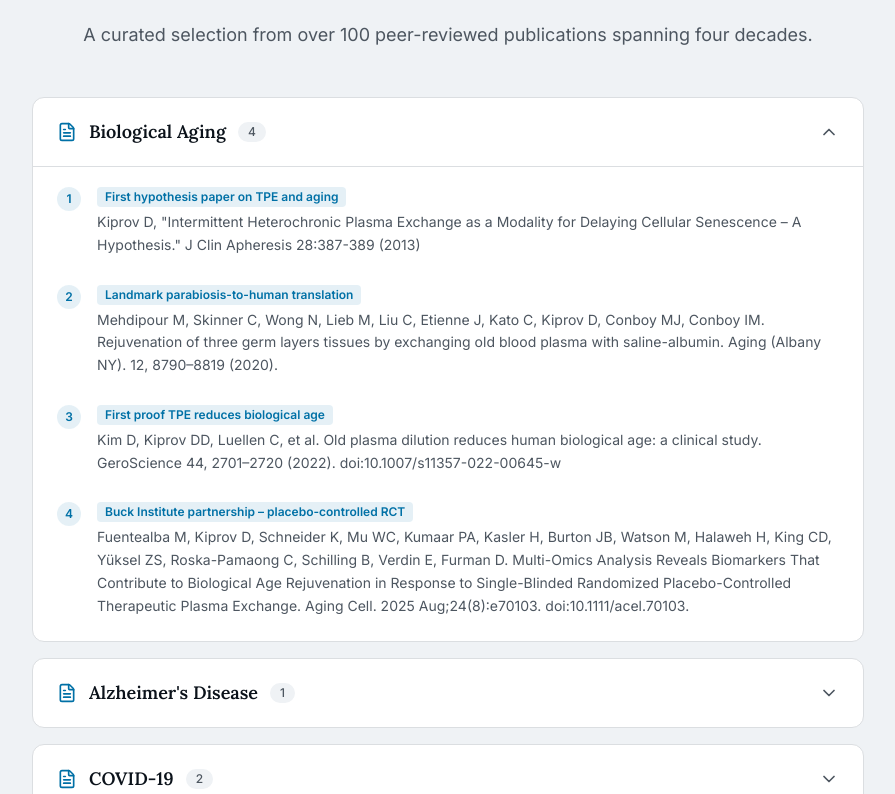
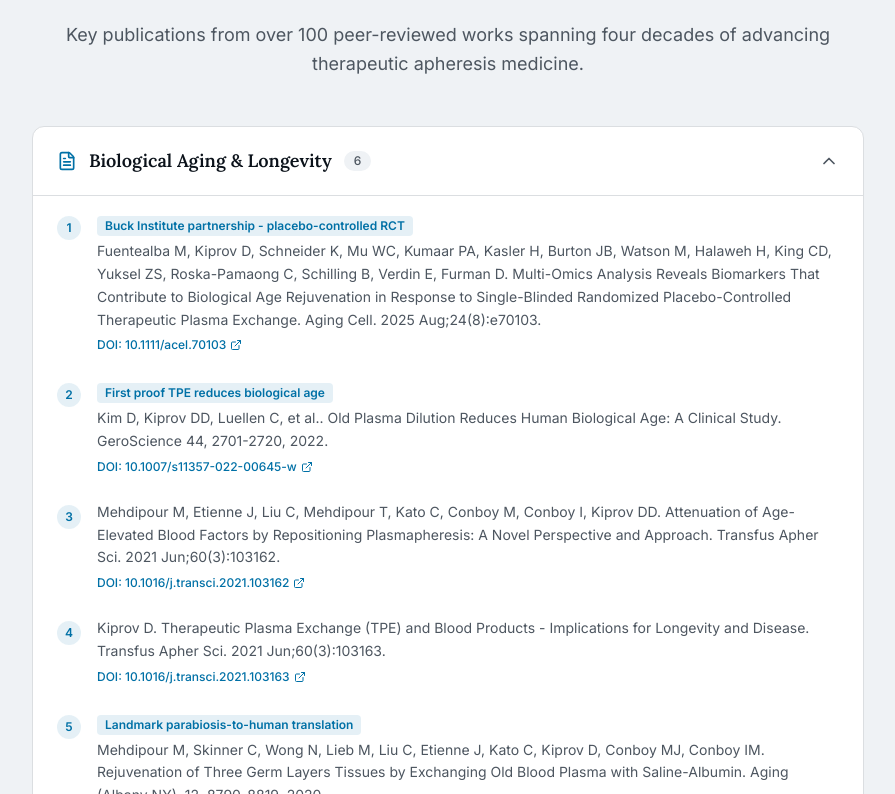
Before and after one commit to dralgreen70/v0-dr-kiprov-website, a Next.js app: page / in a window 1280 px wide. Shown: the part 6466-7260 px from the top of the page, without its empty margins (192-1087 px from the left). Built offline with nearby package versions, Linux system fonts and the light colour scheme.

Commit message:
feat: import and filter publications from shared data file\n\nUse shared data file for publications and filter to requested categories.

```diff
--- a/components/publications-section.tsx
+++ b/components/publications-section.tsx
@@ -1,97 +1,36 @@
 "use client"
 
 import { useState } from "react"
-import { ChevronDown, ChevronUp, FileText } from "lucide-react"
+import { ChevronDown, ChevronUp, FileText, ExternalLink } from "lucide-react"
+import { publications, type Publication } from "@/lib/publications-data"
 
-type Publication = {
-  citation: string
-  note?: string
+const HOMEPAGE_CATEGORIES = [
+  "Biological Aging & Longevity",
+  "Alzheimer's Disease & Neurodegeneration",
+  "COVID-19 & Post-Acute Sequelae",
+  "Autoimmune & Immunological Conditions",
+] as const
+
+function groupByCategory(pubs: Publication[]) {
+  const grouped: Record<string, Publication[]> = {}
+  for (const cat of HOMEPAGE_CATEGORIES) {
+    grouped[cat] = pubs
+      .filter((p) => p.category === cat)
+      .sort((a, b) => b.year - a.year)
+  }
+  return grouped
 }
 
-type Category = {
-  name: string
-  publications: Publication[]
+const categoryGroups = groupByCategory(publications)
+
+function formatCitation(pub: Publication) {
+  return `${pub.authors}. ${pub.title}. ${pub.journal}.`
 }
 
-const categories: Category[] = [
-  {
-    name: "Biological Aging",
-    publications: [
-      {
-        citation:
-          'Kiprov D, "Intermittent Heterochronic Plasma Exchange as a Modality for Delaying Cellular Senescence \u2013 A Hypothesis." J Clin Apheresis 28:387-389 (2013)',
-        note: "First hypothesis paper on TPE and aging",
-      },
-      {
-        citation:
-          "Mehdipour M, Skinner C, Wong N, Lieb M, Liu C, Etienne J, Kato C, Kiprov D, Conboy MJ, Conboy IM. Rejuvenation of three germ layers tissues by exchanging old blood plasma with saline-albumin. Aging (Albany NY). 12, 8790\u20138819 (2020).",
-        note: "Landmark parabiosis-to-human translation",
-      },
-      {
-        citation:
-          "Kim D, Kiprov DD, Luellen C, et al. Old plasma dilution reduces human biological age: a clinical study. GeroScience 44, 2701\u20132720 (2022). doi:10.1007/s11357-022-00645-w",
-        note: "First proof TPE reduces biological age",
-      },
-      {
-        citation:
-          "Fuentealba M, Kiprov D, Schneider K, Mu WC, Kumaar PA, Kasler H, Burton JB, Watson M, Halaweh H, King CD, Y\u00FCksel ZS, Roska-Pamaong C, Schilling B, Verdin E, Furman D. Multi-Omics Analysis Reveals Biomarkers That Contribute to Biological Age Rejuvenation in Response to Single-Blinded Randomized Placebo-Controlled Therapeutic Plasma Exchange. Aging Cell. 2025 Aug;24(8):e70103. doi:10.1111/acel.70103.",
-        note: "Buck Institute partnership \u2013 placebo-controlled RCT",
-      },
-    ],
-  },
-  {
-    name: "Alzheimer's Disease",
-    publications: [
-      {
-        citation:
-          "Boada M, Lopez O, Nunez L, Olazaran J, Pfeffer M, Paricio M, Lorites J, Pinol G, Gamez J, Anaya F, Ortiz P, Kiprov D, Grifols C, Torres M, Costa M, Bozzo J, Szczepiorkowski Z, Hendrix S, Paez A. A Randomized Controlled Clinical Trial of Plasma Exchange with Albumin replacement for Alzheimer's Disease: Primary Results of the AMBAR Study. Alzheimer's and Dementia: June 4, 2020. DOI:10.1002/alz.12137",
-        note: "52-71% slowing of disease progression",
-      },
-    ],
-  },
-  {
-    name: "COVID-19",
-    publications: [
-      {
-        citation:
-          "Kiprov D, Conboy MJ, Conboy IM. Immunomodulation for the management of corona virus disease (COVID-19). Transfus. Apher. Sci. 59, 102856 (2020).",
-      },
-      {
-        citation:
-          "Kiprov DD, Herskowitz A, Kim D, Lieb M, Liu C, Watanabe E, Hoffman JC, Rohe R, Conboy MJ, Conboy IM. Case Report: Therapeutic and immunomodulatory effects of plasmapheresis in long-haul COVID. F1000Res. 2021 Nov 24;10:1189. doi:10.12688/f1000research.74534.2. PMID: 35464182.",
-        note: "First publication on TPE for Long COVID",
-      },
-    ],
-  },
-  {
-    name: "Autoimmune & Immunological Conditions",
-    publications: [
-      {
-        citation:
-          "Kiprov D, Morand P. The effect of plasmapheresis and immunosuppressive drug therapy on T-cell subsets as defined by monoclonal antibodies. J Clin Aphere 1-57, 1983.",
-        note: "First recognition that plasmapheresis affects cellular immunity",
-      },
-      {
-        citation:
-          "Kiprov D, Anderson RE, Morand P, Simpson D, Chermann JC, Levy J, Moss A. Antilymphocyte antibodies and seropositivity for retroviruses in high risk groups for AIDS. N Engl J Med 312:1517, 1985.",
-        note: "First recognition of anti-lymphocyte factors in HIV",
-      },
-      {
-        citation:
-          "Kiprov D, Miller R. Polymyositis associated with benign monoclonal gammopathy. Lancet II:1183-1186, 1984.",
-        note: "First description of new immunologically-mediated muscle syndrome",
-      },
-      {
-        citation:
-          "Kiprov DD, Golden P, Rohe R, Smith S, Hofmann J, Hunnicutt J. Adverse Reactions Associated with Mobile Therapeutic Apheresis: Analysis of 17,940 Procedures. J Clin Apheresis 16:130-133, 2001.",
-        note: "Most comprehensive safety study in therapeutic apheresis",
-      },
-    ],
-  },
-]
-
 export function PublicationsSection() {
-  const [expanded, setExpanded] = useState<string | null>("Biological Aging")
+  const [expanded, setExpanded] = useState<string | null>(
+    "Biological Aging & Longevity"
+  )
 
   return (
     <section id="publications" className="bg-secondary py-24 lg:py-32">
@@ -104,34 +43,33 @@ export function PublicationsSection() {
             Peer-Reviewed Research
           </h2>
           <p className="mt-4 text-lg leading-relaxed text-muted-foreground">
-            A curated selection from over 100 peer-reviewed publications spanning
-            four decades.
+            Key publications from over 100 peer-reviewed works spanning four
+            decades of advancing therapeutic apheresis medicine.
           </p>
         </div>
 
         <div className="mt-12 space-y-4">
-          {categories.map((category) => {
-            const isOpen = expanded === category.name
+          {HOMEPAGE_CATEGORIES.map((category) => {
+            const pubs = categoryGroups[category]
+            const isOpen = expanded === category
             return (
               <div
-                key={category.name}
+                key={category}
                 className="rounded-xl border border-border bg-card overflow-hidden"
               >
                 <button
                   type="button"
-                  onClick={() =>
-                    setExpanded(isOpen ? null : category.name)
-                  }
+                  onClick={() => setExpanded(isOpen ? null : category)}
                   className="flex w-full items-center justify-between px-6 py-5 text-left"
                   aria-expanded={isOpen}
                 >
                   <div className="flex items-center gap-3">
                     <FileText className="h-5 w-5 text-accent" />
                     <span className="font-serif text-lg font-semibold text-card-foreground">
-                      {category.name}
+                      {category}
                     </span>
                     <span className="rounded-full bg-secondary px-2.5 py-0.5 text-xs font-medium text-muted-foreground">
-                      {category.publications.length}
+                      {pubs.length}
                     </span>
                   </div>
                   {isOpen ? (
@@ -144,7 +82,7 @@ export function PublicationsSection() {
                 {isOpen && (
                   <div className="border-t border-border px-6 pb-6 pt-4">
                     <div className="space-y-6">
-                      {category.publications.map((pub, idx) => (
+                      {pubs.map((pub, idx) => (
                         <div key={idx} className="flex gap-4">
                           <span className="mt-1 flex h-6 w-6 shrink-0 items-center justify-center rounded-full bg-accent/10 text-xs font-semibold text-accent">
                             {idx + 1}
@@ -156,8 +94,19 @@ export function PublicationsSection() {
                               </span>
                             )}
                             <p className="text-sm leading-relaxed text-muted-foreground">
-                              {pub.citation}
+                              {formatCitation(pub)}
                             </p>
+                            {pub.doi && (
+                              <a
+                                href={`https://doi.org/${pub.doi}`}
+                                target="_blank"
+                                rel="noopener noreferrer"
+                                className="mt-1 inline-flex items-center gap-1 text-xs font-medium text-accent hover:underline"
+                              >
+                                DOI: {pub.doi}
+                                <ExternalLink className="h-3 w-3" />
+                              </a>
+                            )}
                           </div>
                         </div>
                       ))}
```
